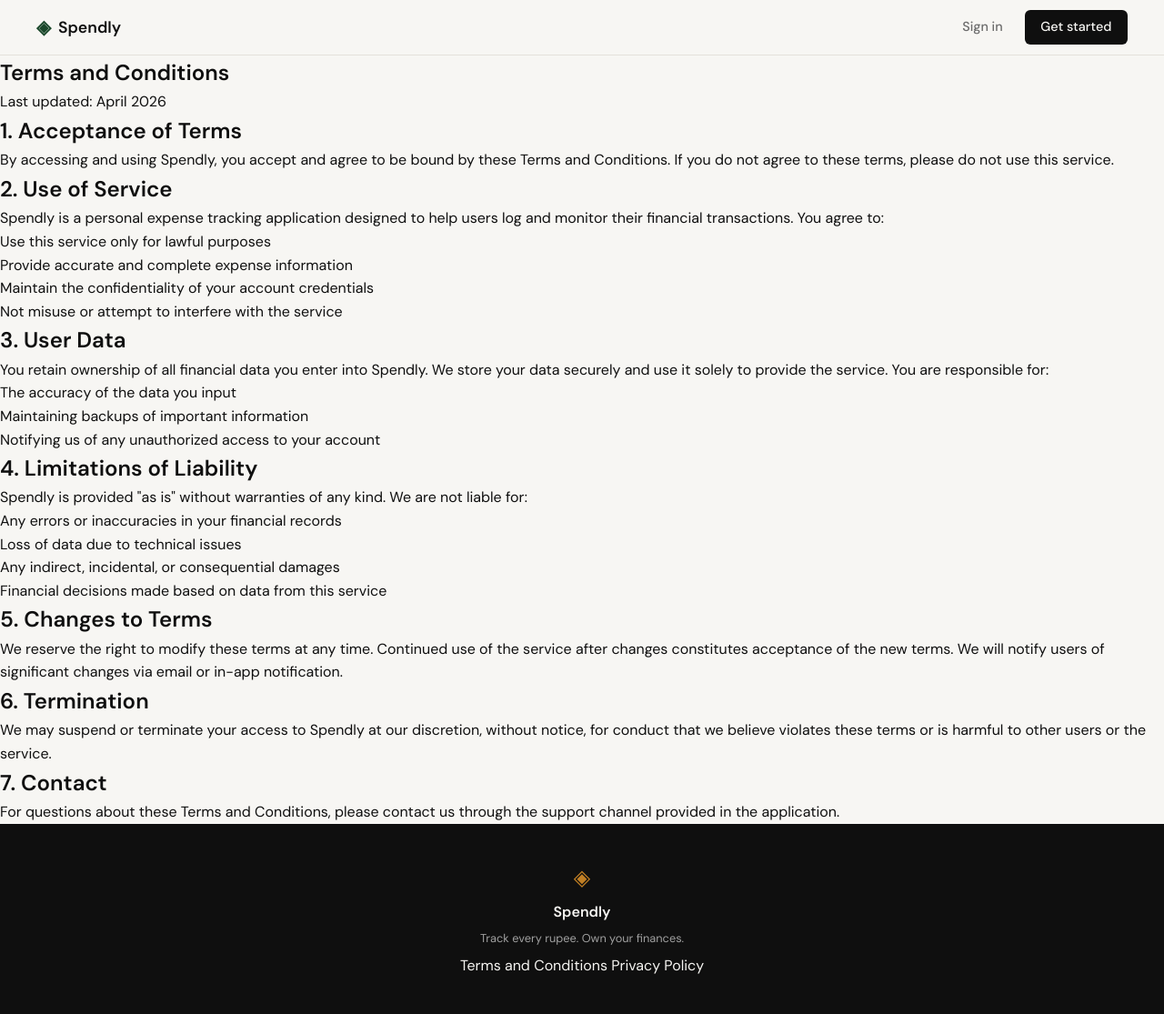
After one commit to Nikk313/Claude-Code-Project, a Flask app: page /terms in a window 1280 px wide. The commit adds this page. Shown: the whole page at 91% size. Run offline with Flask 3, Linux system fonts and the light colour scheme.

Commit message:
landing: add terms and conditions page and route

```diff
--- a/app.py
+++ b/app.py
@@ -20,6 +20,16 @@ def register():
 @app.route("/login")
 def login():
     return render_template("login.html")
+
+
+@app.route("/terms")
+def terms():
+    return render_template("terms.html")
+
+
+@app.route("/privacy")
+def privacy():
+    return render_template("privacy.html")
 
 
 # ------------------------------------------------------------------ #
--- a/templates/base.html
+++ b/templates/base.html
@@ -35,8 +35,8 @@
             <span class="footer-name">Spendly</span>
             <p class="footer-copy">Track every rupee. Own your finances.</p>
         <div class="footer-links">
-            <a href="#">Terms and Conditions</a>
-            <a href="#">Privacy Policy</a>
+            <a href="/terms">Terms and Conditions</a>
+            <a href="/privacy">Privacy Policy</a>
         </div>
         </div>
     </footer>
--- /dev/null
+++ b/templates/terms.html
@@ -0,0 +1,68 @@
+{% extends "base.html" %}
+
+{% block title %}Terms and Conditions — Spendly{% endblock %}
+
+{% block content %}
+
+<section class="legal-page">
+    <div class="legal-inner">
+        <h1 class="legal-title">Terms and Conditions</h1>
+        <p class="legal-date">Last updated: April 2026</p>
+
+        <div class="legal-content">
+            <section class="legal-section">
+                <h2>1. Acceptance of Terms</h2>
+                <p>By accessing and using Spendly, you accept and agree to be bound by these Terms and Conditions. If you do not agree to these terms, please do not use this service.</p>
+            </section>
+
+            <section class="legal-section">
+                <h2>2. Use of Service</h2>
+                <p>Spendly is a personal expense tracking application designed to help users log and monitor their financial transactions. You agree to:</p>
+                <ul>
+                    <li>Use this service only for lawful purposes</li>
+                    <li>Provide accurate and complete expense information</li>
+                    <li>Maintain the confidentiality of your account credentials</li>
+                    <li>Not misuse or attempt to interfere with the service</li>
+                </ul>
+            </section>
+
+            <section class="legal-section">
+                <h2>3. User Data</h2>
+                <p>You retain ownership of all financial data you enter into Spendly. We store your data securely and use it solely to provide the service. You are responsible for:</p>
+                <ul>
+                    <li>The accuracy of the data you input</li>
+                    <li>Maintaining backups of important information</li>
+                    <li>Notifying us of any unauthorized access to your account</li>
+                </ul>
+            </section>
+
+            <section class="legal-section">
+                <h2>4. Limitations of Liability</h2>
+                <p>Spendly is provided "as is" without warranties of any kind. We are not liable for:</p>
+                <ul>
+                    <li>Any errors or inaccuracies in your financial records</li>
+                    <li>Loss of data due to technical issues</li>
+                    <li>Any indirect, incidental, or consequential damages</li>
+                    <li>Financial decisions made based on data from this service</li>
+                </ul>
+            </section>
+
+            <section class="legal-section">
+                <h2>5. Changes to Terms</h2>
+                <p>We reserve the right to modify these terms at any time. Continued use of the service after changes constitutes acceptance of the new terms. We will notify users of significant changes via email or in-app notification.</p>
+            </section>
+
+            <section class="legal-section">
+                <h2>6. Termination</h2>
+                <p>We may suspend or terminate your access to Spendly at our discretion, without notice, for conduct that we believe violates these terms or is harmful to other users or the service.</p>
+            </section>
+
+            <section class="legal-section">
+                <h2>7. Contact</h2>
+                <p>For questions about these Terms and Conditions, please contact us through the support channel provided in the application.</p>
+            </section>
+        </div>
+    </div>
+</section>
+
+{% endblock %}
```
